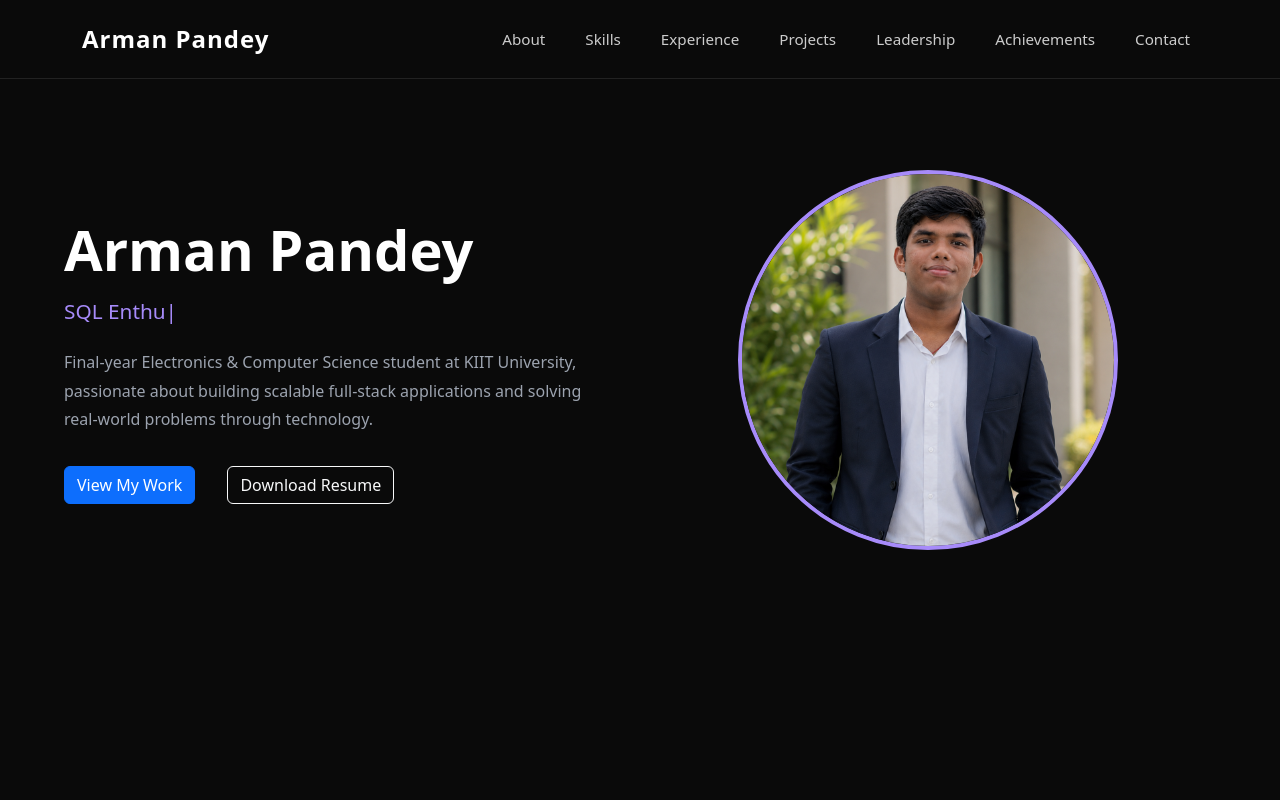
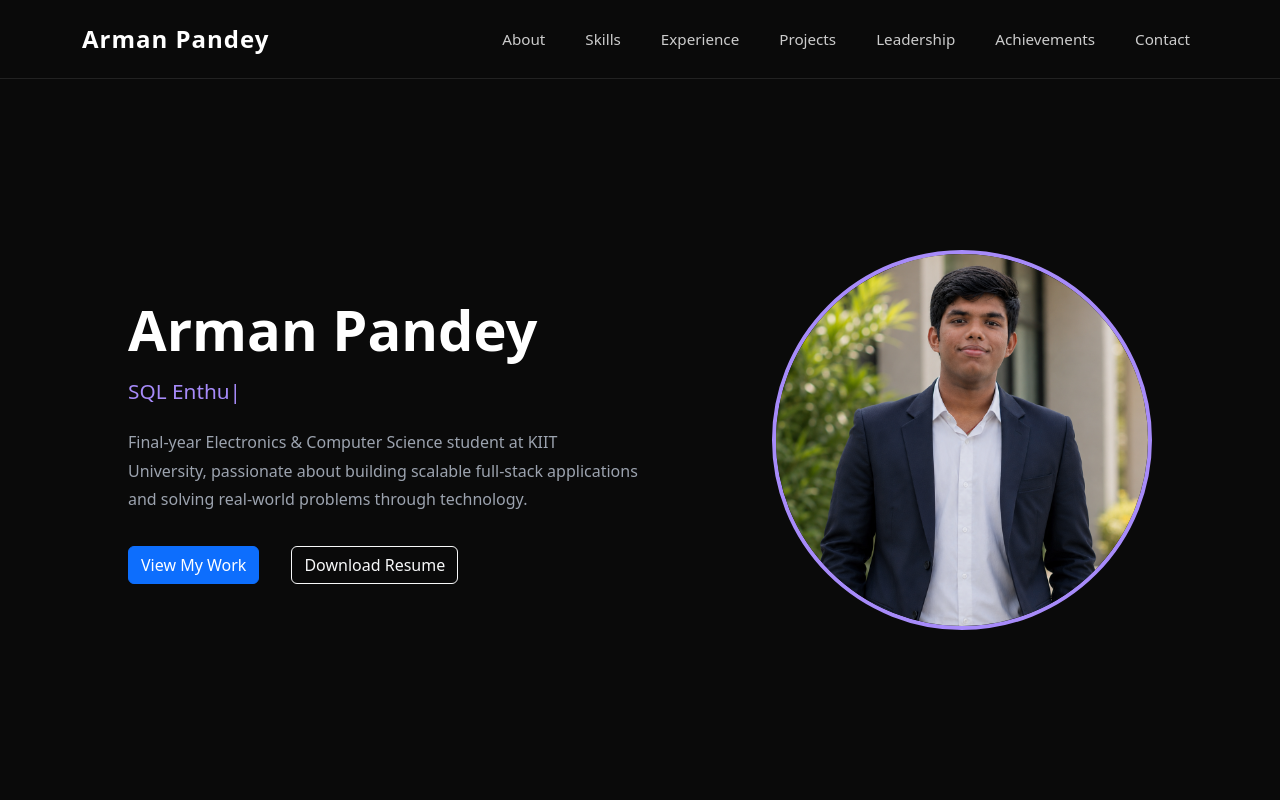
Before and after one commit to armanpandey/Portfolio, a React (Vite) app: page / in a window 1280 px wide. Shown: the top 800 px of the page. Built offline with nearby package versions, Linux system fonts and the light colour scheme.

Commit message:
Update in hero section

```diff
--- a/src/components/Hero/Hero.css
+++ b/src/components/Hero/Hero.css
@@ -3,9 +3,7 @@
     display: flex;
     align-items: center;
     justify-content: space-between;
-    padding: 0 5%;
-    margin-top: -80px;
-    padding-top: 80px;
+    padding: 80px 10% 0 10%;
     background-color: #0a0a0a;
     color: #fff;
 }
@@ -46,7 +44,7 @@
 .hero-image {
     flex: 1;
     display: flex;
-    justify-content: center;
+    justify-content: flex-end;
     align-items: center;
 }
 
```
